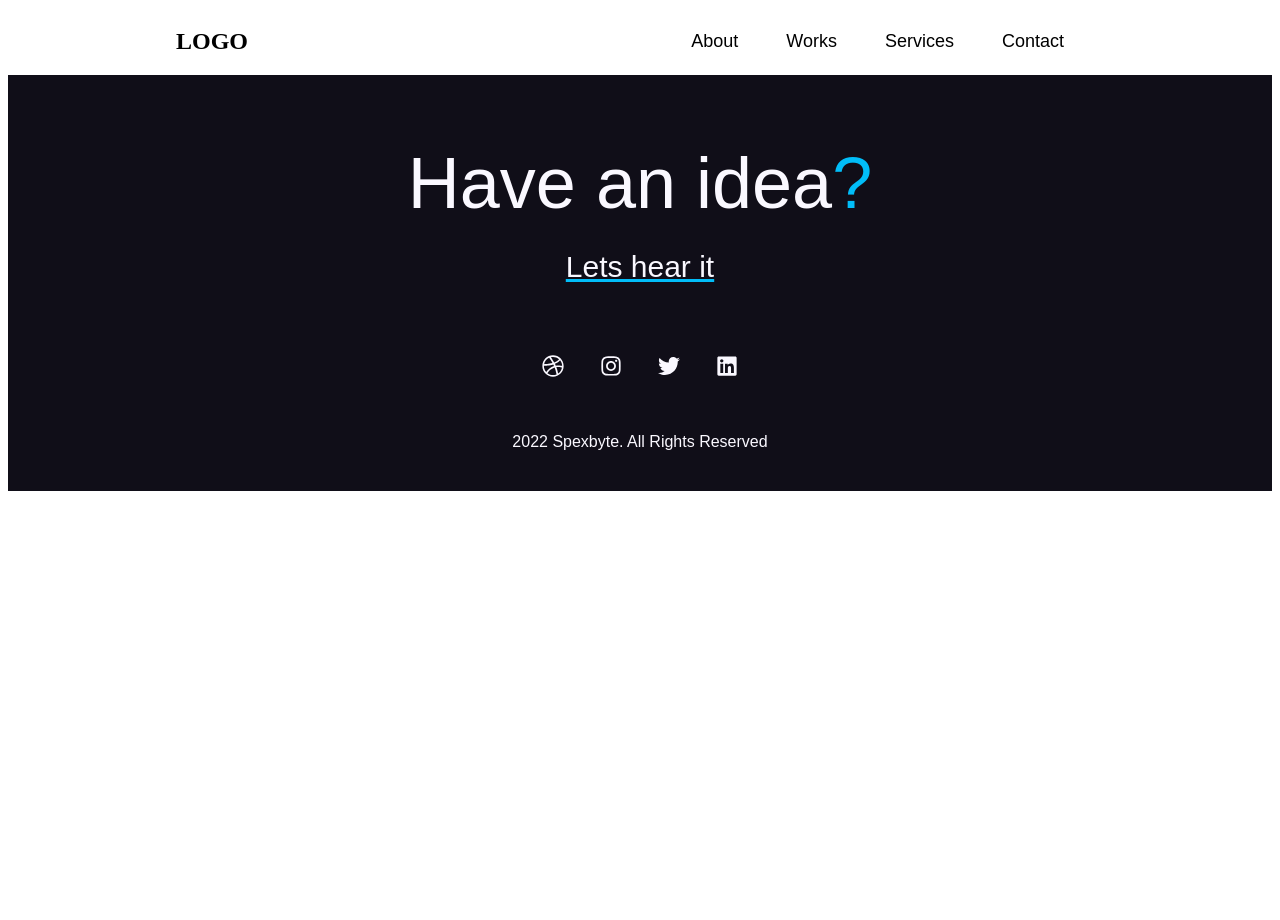
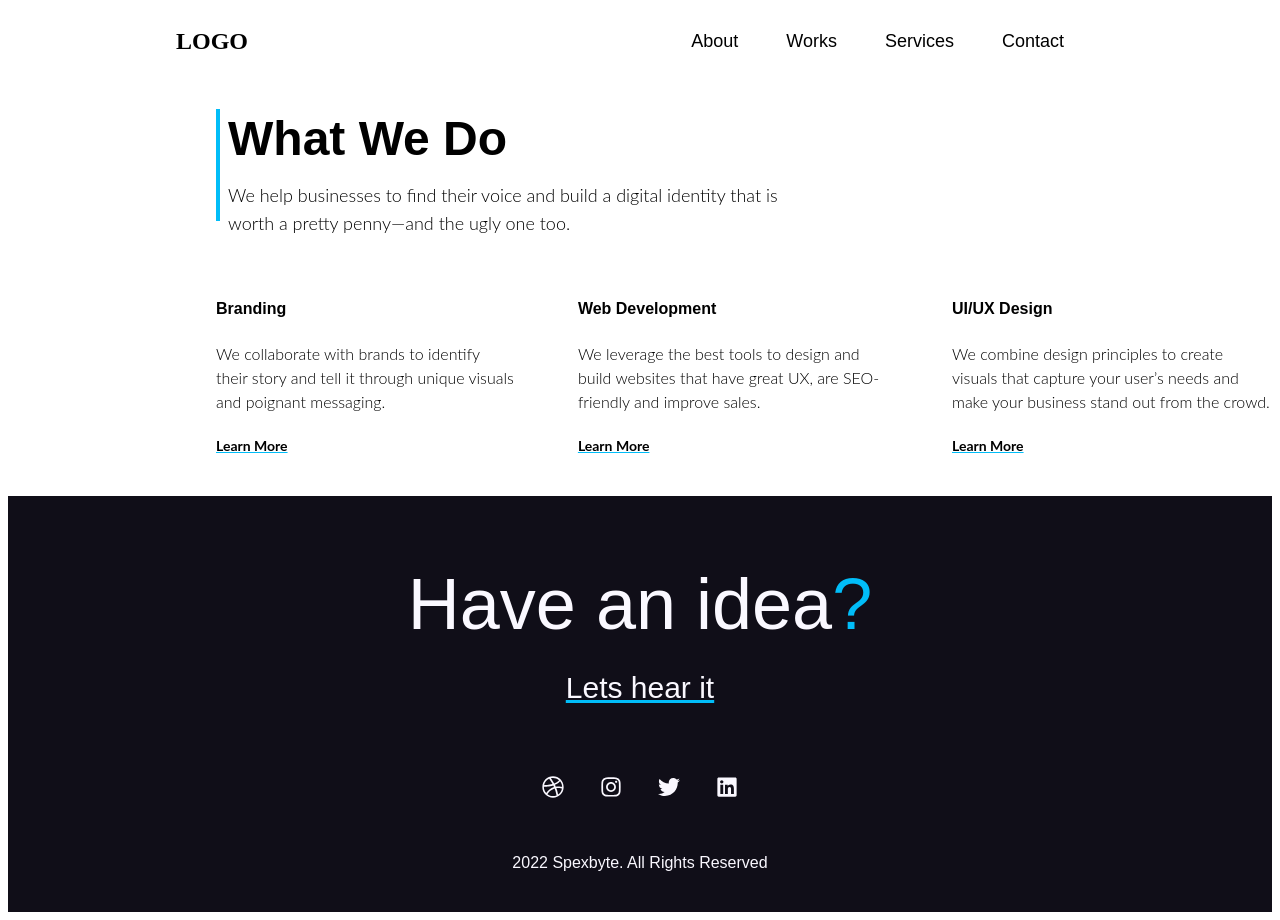
Before and after one commit to spexbyte/spexbyte_web, a Next.js app: page / in a window 1280 px wide. Before the commit the page ends 800 px from the top, so only its background shows below. Built offline with nearby package versions, Linux system fonts and the light colour scheme.

Commit message:
created wwd components

```diff
--- /dev/null
+++ b/components/HomepageComponents/WWD/WWDCard.js
@@ -0,0 +1,12 @@
+
+
+export default function WhatWeDoCard({item}){
+    const {title, body, buttonText} = item;
+    return (
+        <div className="max-w-xs flex flex-col items-left gap-2">
+            <h4 className="font-al mb-0">{title}</h4>
+            <p className='font-la font-light text-base mb-0'>{body}</p>
+            <p className="text-sm font-la font-bold underline hover:cursor-pointer decoration-accent mb-0">{buttonText}</p>
+        </div>
+    )
+}
--- /dev/null
+++ b/components/HomepageComponents/WWD/WhatWeDo.js
@@ -0,0 +1,21 @@
+import WhatWeDoCard from './WWDCard';
+import data from './data';
+
+export default function WhatWeDo(){
+    return (
+        <section className="ml-52 mb-10">
+            <div className="flex items-center gap-2 mb-6">
+                <div className="h-28 w-1 bg-accent"></div>
+                <div>
+                    <h2 className='font-al text-5xl font-bold mb-0'>What We Do</h2>
+                    <p className='text-lg max-w-xl font-light font-la'>We help businesses to find their voice and build a digital identity that is worth a pretty penny—and the ugly one too. </p>
+                </div>
+            </div>
+            <div className="flex items-center gap-16">
+                {data && data.map((item) => (
+                    <WhatWeDoCard key={item.id} item={item}/>
+                ))}
+            </div>
+        </section>
+    )
+};
--- /dev/null
+++ b/components/HomepageComponents/WWD/data.js
@@ -0,0 +1,22 @@
+const data = [
+    {
+        id: 1,
+        title: 'Branding',
+        body: 'We collaborate with brands to identify their story and tell it through unique visuals and poignant messaging.',
+        buttonText: 'Learn More'
+    },
+    {
+        id: 2,
+        title: 'Web Development',
+        body: 'We leverage the best tools to design and build websites that have great UX, are SEO-friendly and improve sales.',
+        buttonText: 'Learn More'
+    },
+    {
+        id: 3,
+        title: 'UI/UX Design',
+        body: 'We combine design principles to create visuals that capture your user’s needs and make your business stand out from the crowd.',
+        buttonText: 'Learn More'
+    }
+]
+
+export default data;
--- a/pages/index.js
+++ b/pages/index.js
@@ -1,6 +1,9 @@
+import WhatWeDo from "../components/HomepageComponents/WWD/WhatWeDo";
+
 export default function Home() {
   return (
     <div>
+      <WhatWeDo />
     </div>
   );
 }
```
